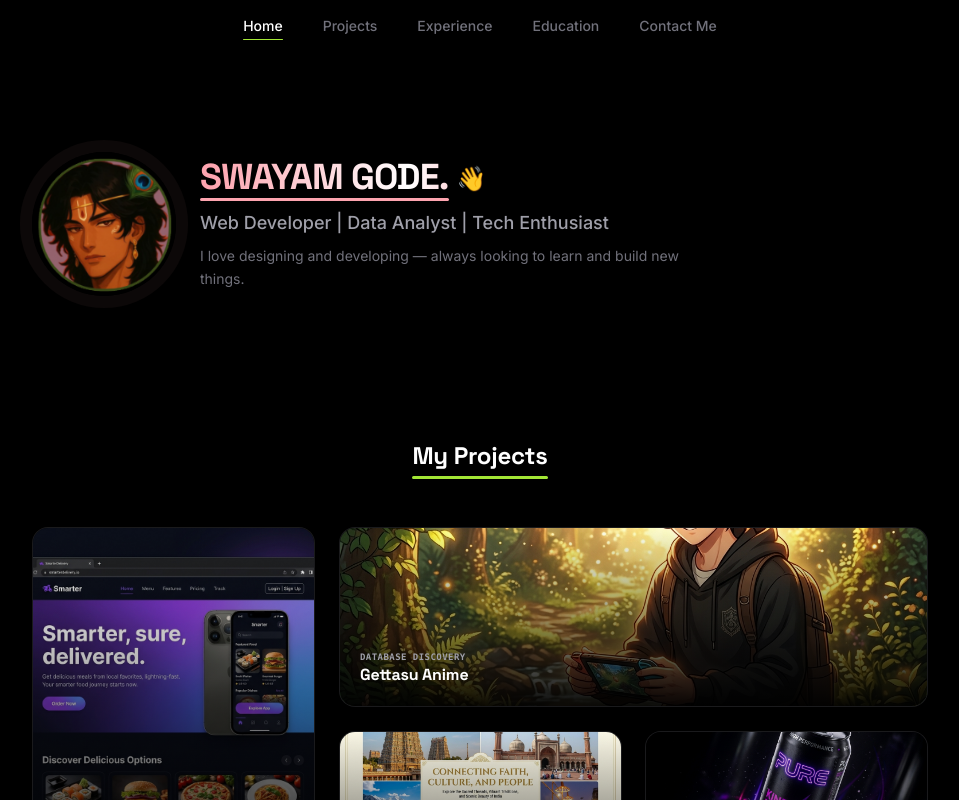
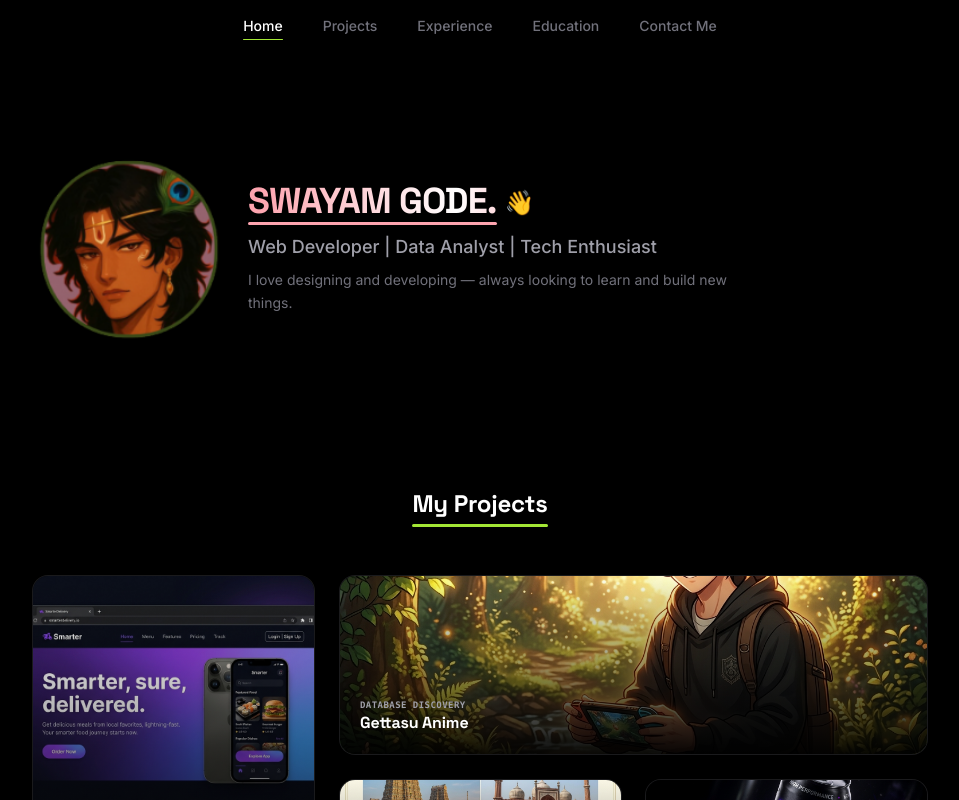
Before and after one commit to swayamgode/Portfolio, a Next.js app: page / in a window 1280 px wide. Shown: the top 800 px of the page, without its empty margins (160-1119 px from the left). Built offline with nearby package versions, Linux system fonts and the light colour scheme.

Commit message:
animations done

```diff
--- a/app/components/Hero.tsx
+++ b/app/components/Hero.tsx
@@ -7,13 +7,8 @@ const Hero = () => {
       <div className="max-w-4xl mx-auto">
         <div className="flex items-center gap-6">
 
-          {/* Profile Image wrapper — fades in */}
-          <div
-            className="w-32 h-32 md:w-36 md:h-36 flex-shrink-0 animate-fadeInUp opacity-0"
-            style={{ animationFillMode: 'forwards' }}
-          >
-            {/* Inner ring — pulse ring lives here separately */}
-            <div className="w-full h-full rounded-full overflow-hidden animate-ring-pulse">
+          {/* Profile Image */}
+          <div className="w-44 h-44 md:w-48 md:h-48 flex-shrink-0 rounded-full overflow-hidden">
             <img
               src="/profile_krishna.png"
               alt="Swayam Gode"
@@ -22,7 +17,6 @@ const Hero = () => {
                 e.currentTarget.src = "/profile.png";
               }}
             />
-            </div>
           </div>
 
           {/* Name and Info — staggered reveal */}
```
Lines whose indentation alone changed are shown as unchanged.
